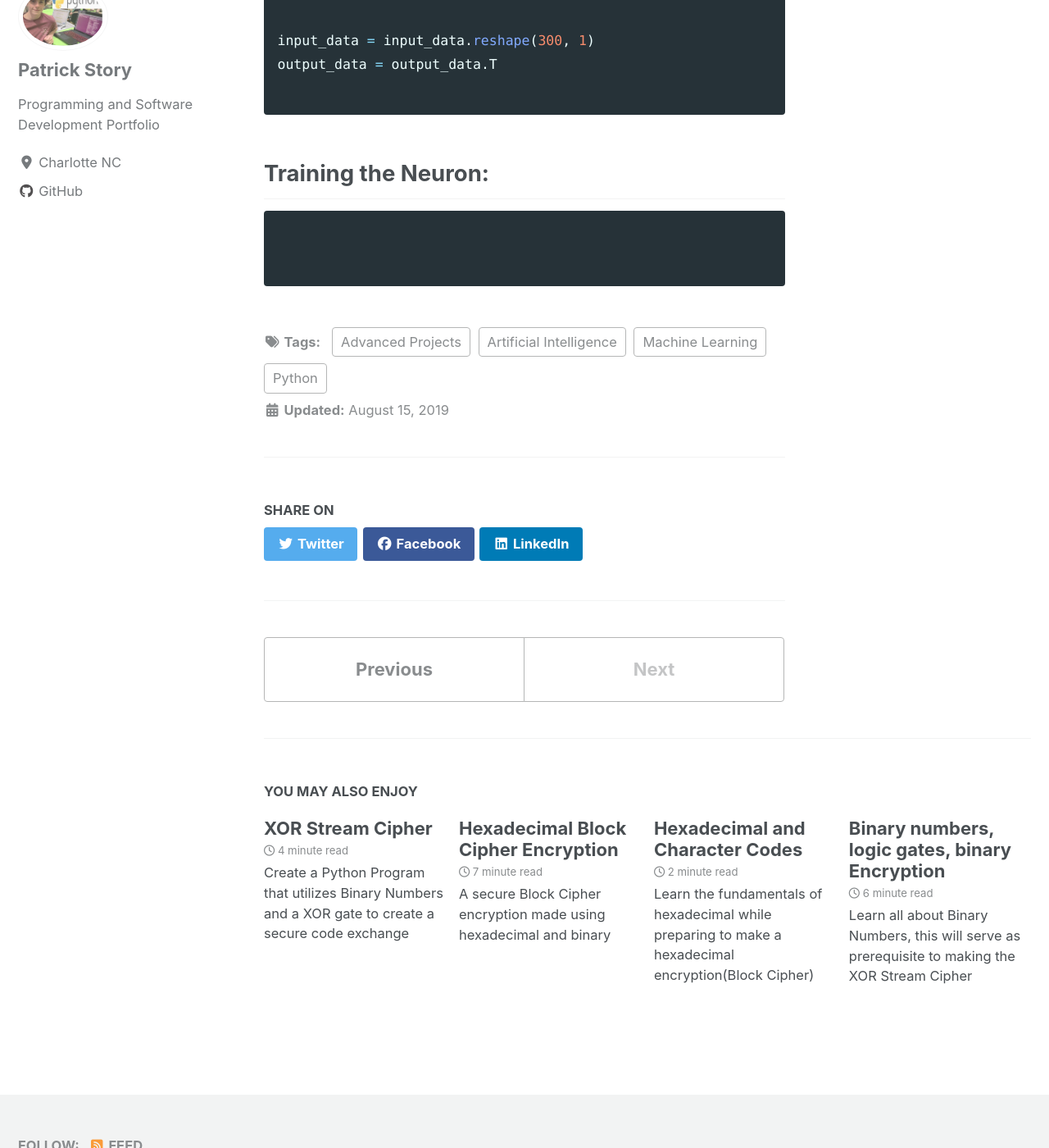
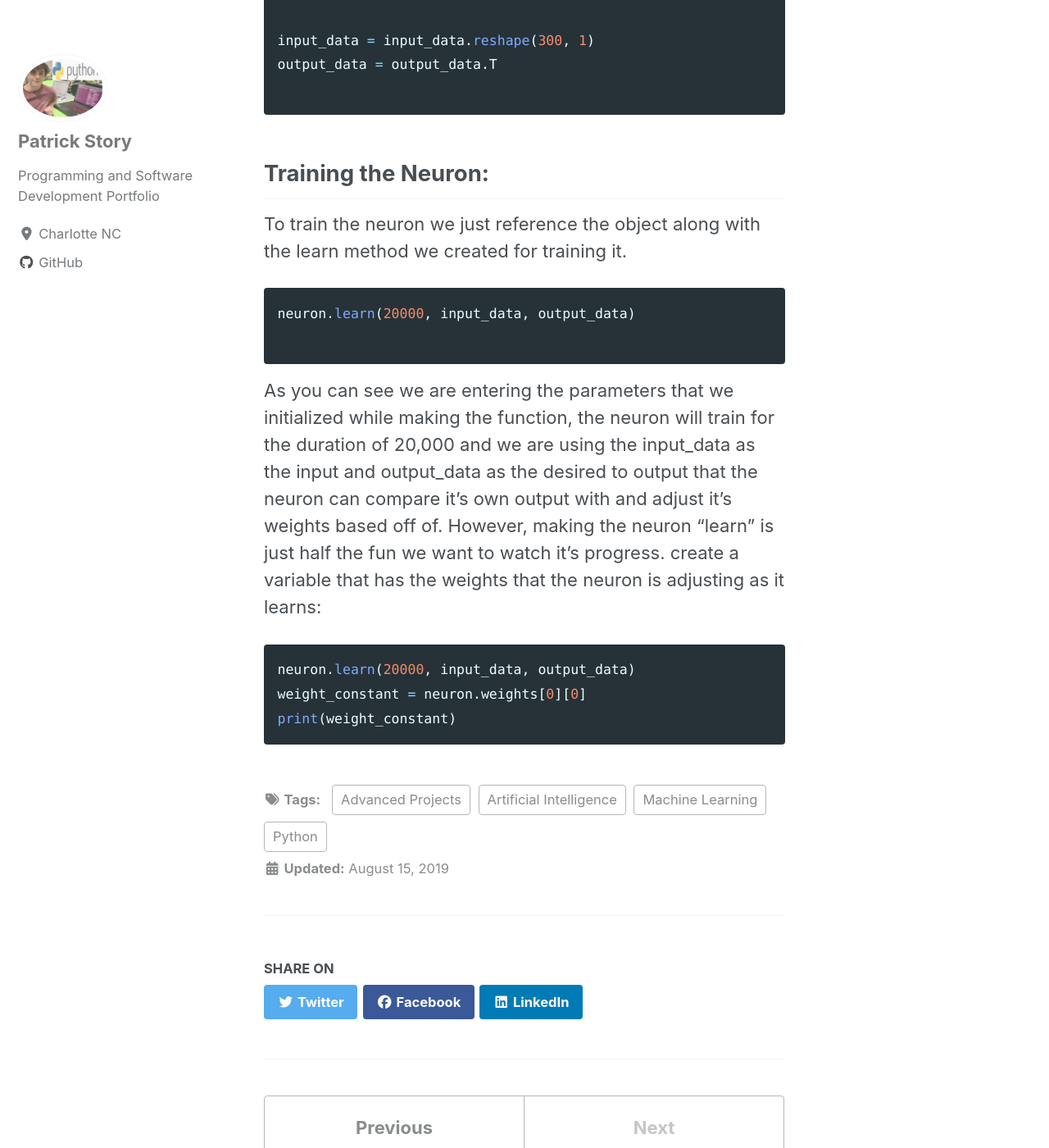
Before and after one commit to Patchyst/Patchyst.github.io, a Jekyll site: the page built from _posts/2019-08-15-My_First_Machine_Learning_Model.md, in a window 1280 px wide and 1400 px high, scrolled down 12826 px. Shown: the whole window at 82% size. Built offline with Jekyll 4.4.1, drawn with Linux system fonts in a browser that asks for light colours; cached includes are drawn as plain includes; nearby versions of some CDN libraries; some of the changed text lies outside the part shown.

Commit message:
updating build a neuron

````diff
--- a/_posts/2019-08-15-My_First_Machine_Learning_Model.md
+++ b/_posts/2019-08-15-My_First_Machine_Learning_Model.md
@@ -246,8 +246,14 @@ output_data = output_data.T
 
 ```
 ## Training the Neuron:
-
+To train the neuron we just reference the object along with the learn method we created for training it.
 ```python
-
+neuron.learn(20000, input_data, output_data)
 
 ```
+As you can see we are entering the parameters that we initialized while making the function, the neuron will train for the duration of 20,000 and we are using the input_data as the input and output_data as the desired to output that the neuron can compare it's own output with and adjust it's weights based off of. However, making the neuron "learn" is just half the fun we want to watch it's progress. create a variable that has the weights that the neuron is adjusting as it learns:
+```python
+neuron.learn(20000, input_data, output_data)
+weight_constant = neuron.weights[0][0]
+print(weight_constant)
+```
````
